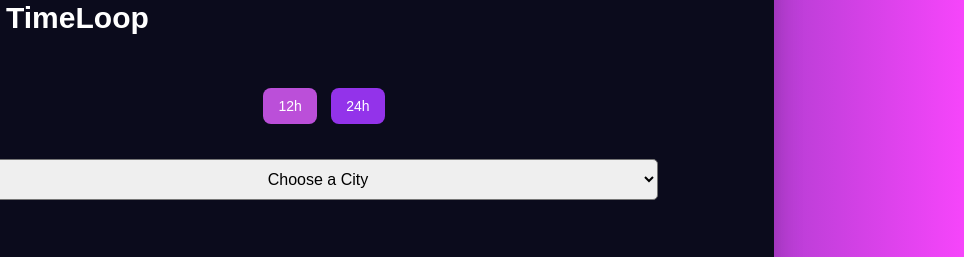
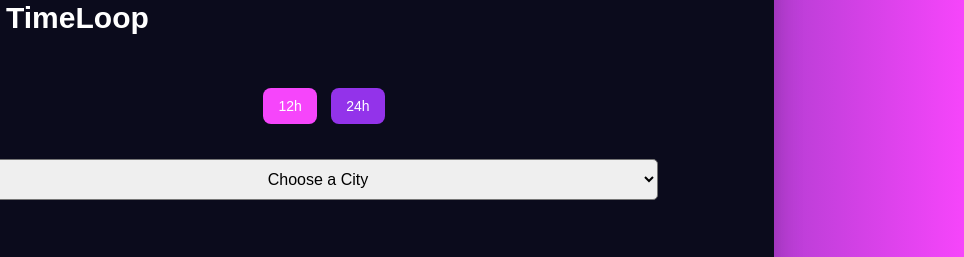
Before and after one commit to savi-creates/world-clock-project, a plain HTML site: page index.html in a window 1280 px wide. In both pictures the pointer is over the button "12h". Shown: the top 257 px of the page, 316-1280 px from the left. Drawn offline with Linux system fonts and the light colour scheme.

```diff
--- a/css/style.css
+++ b/css/style.css
@@ -51,6 +51,10 @@ button {
   border-radius: 8px;
   cursor: pointer;
   margin: 5px;
+}
+
+button:hover {
+  background-color: #f645fb;
 }
 
 button.active {
```
